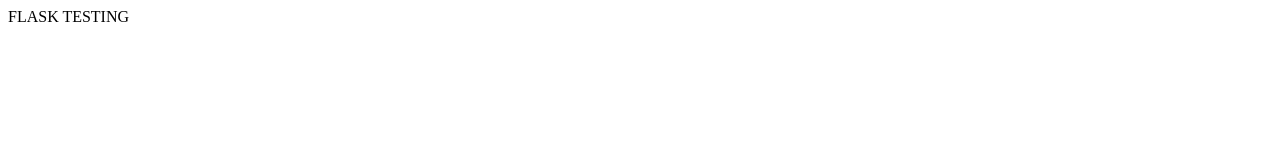
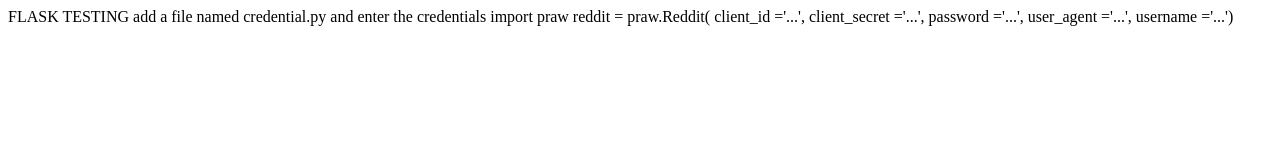
Before and after one commit to wilshum/Reddit-Analytics, a plain HTML site: page index.html in a window 1280 px wide. Drawn offline with Linux system fonts and the light colour scheme.

Commit message:
Update index.html

```diff
--- a/index.html
+++ b/index.html
@@ -19,6 +19,16 @@
 
     FLASK TESTING
 
+    add a file named credential.py and enter the credentials
+    import praw
+    reddit = praw.Reddit( client_id ='...',
+                      client_secret ='...',
+                      password ='...',
+                      user_agent ='...',
+                      username ='...')
+
+
+
 </body>
 
 </html>
```
